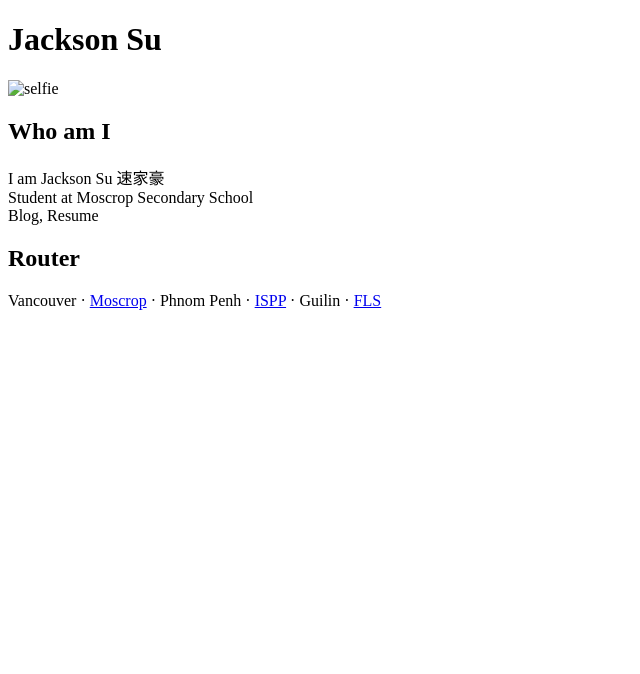
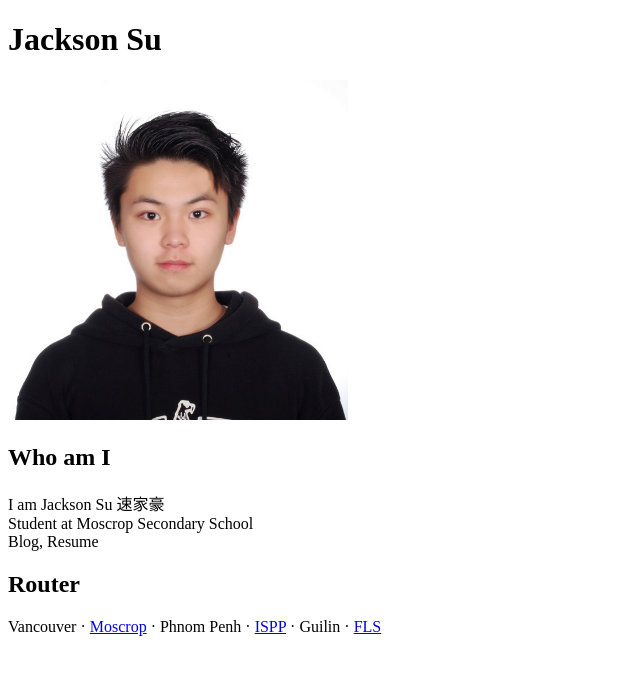
Before and after one commit to jacksonsujh/personal_website, a plain HTML site: page index.html in a window 1280 px wide. Shown: the whole page, without its empty margins (0-640 px from the left). Drawn offline with Linux system fonts and the light colour scheme; files whose address does not match are found by name.

Commit message:
selfie unable uplaoded fix 1

```diff
--- a/index.html
+++ b/index.html
@@ -5,7 +5,7 @@
     </head>
     <body>
         <h1>Jackson Su</h1>
-        <img src="IMG_6352 2 copy.JPG" alt="selfie" width="340" height="340">
+        <img src="/Users/jiahaosu/Documents/GitHub/jacksonsujh.github.io/images/IMG_6352 2 copy.JPG" alt="selfie" width="340" height="340">
         <h2>Who am I</h2>
             <p>
                 I am Jackson Su 速家豪</br>
```
Also changed, not shown: 1 other file.
